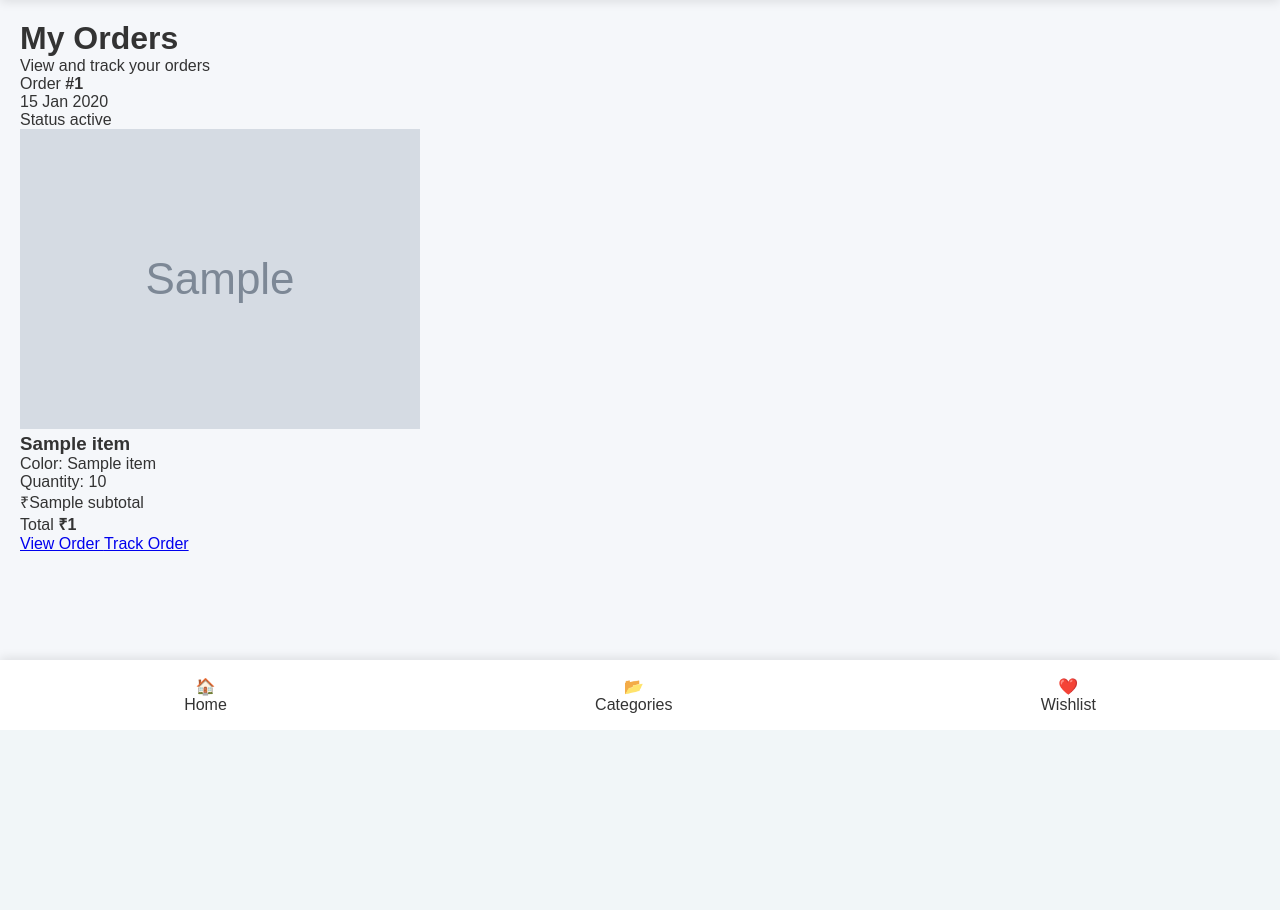
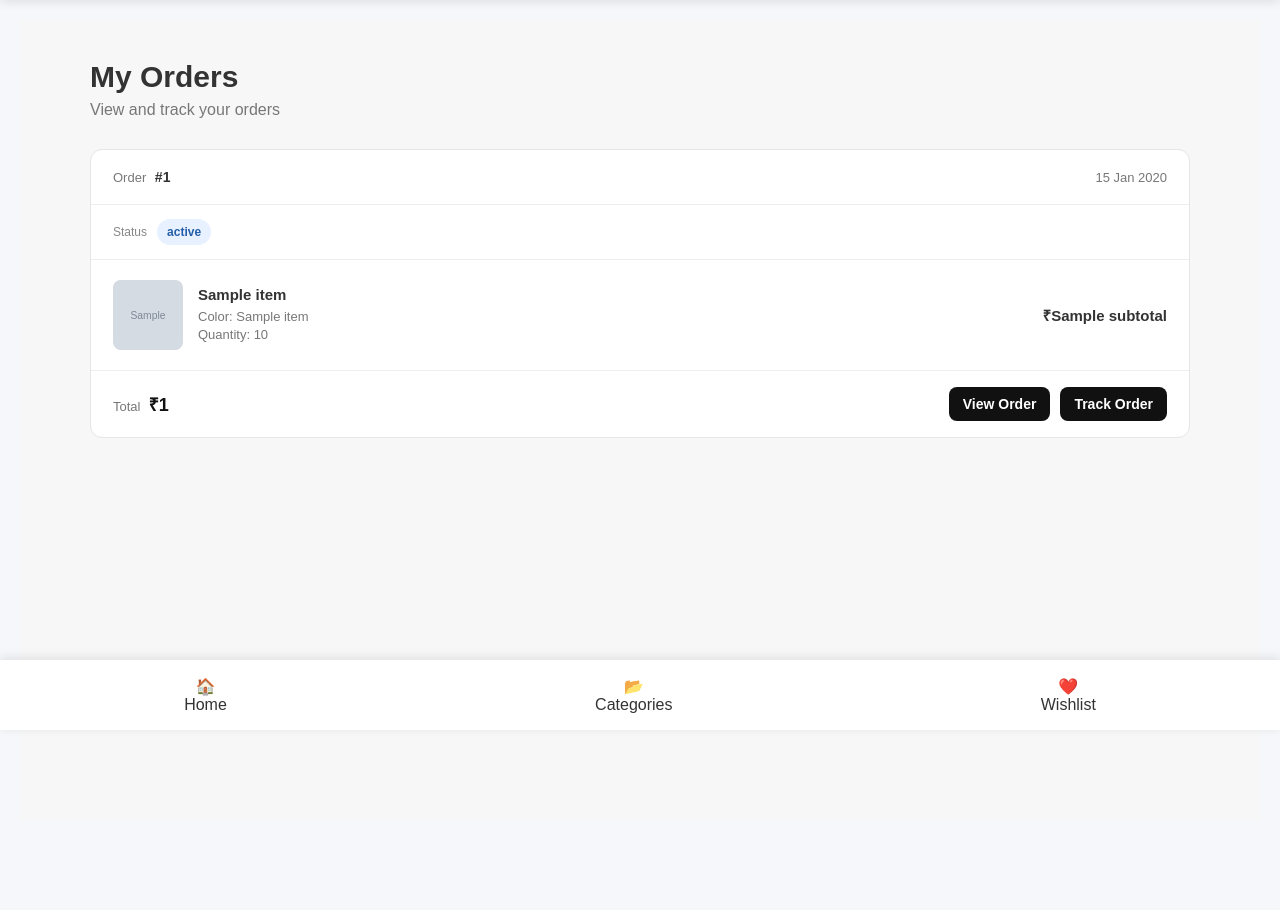
Before and after one commit to BIBIN-VINOY/E-Commerce-Single-Vendor-, a Django app: template template/orders/order_list.html in a window 1280 px wide. Shown: the part 70-980 px from the top of the page. Before the commit the page ends 800 px from the top, so only its background shows below. Run offline with Django 3.2, Linux system fonts and the light colour scheme; the template is opened without the code that fills it: most values are stand-ins (such as "Sample title", 1, 10 or a date in 2020); grey boxes marked "Sample" are stand-in pictures.

Commit message:
orders page updated

```diff
--- a/static/css/orders.css
+++ b/static/css/orders.css
@@ -1,8 +1,13 @@
+/* =========================
+   PAGE LAYOUT
+========================= */
+
 .orders-page,
 .order-detail-page {
     min-height: 100vh;
     background: #f7f7f7;
-    padding: 40px 20px 80px;
+    /* extra bottom padding so the fixed bottom nav never covers content */
+    padding: 40px 20px 120px;
 }
 
 .orders-container,
@@ -87,17 +127,38 @@
     font-size: 14px;
 }
 
+.order-card-header .order-date {
+    color: #777;
+    font-size: 13px;
+}
+
 
 /* =========================
    STATUS
 ========================= */
 
-.status-badge {
+.order-status-row {
+    display: flex;
+    align-items: center;
+    gap: 10px;
+    padding: 14px 22px;
+    border-bottom: 1px solid #eee;
+}
+
+.status-label {
+    color: #888;
+    font-size: 12px;
+}
+
+.status-badge,
+.order-status {
     display: inline-block;
     padding: 6px 10px;
     border-radius: 20px;
     font-size: 12px;
     font-weight: 600;
+    background: #f1f1f1;
+    color: #555;
 }
 
 .status-pending {
@@ -132,7 +193,68 @@
 
 
 /* =========================
-   ORDER INFO
+   ORDER ITEMS (LIST PAGE)
+========================= */
+
+.order-items {
+    display: flex;
+    flex-direction: column;
+    padding: 6px 22px;
+}
+
+.order-item {
+    display: grid;
+    grid-template-columns: 70px 1fr auto;
+    align-items: center;
+    gap: 15px;
+    padding: 14px 0;
+    border-bottom: 1px solid #f0f0f0;
+}
+
+.order-item:last-child {
+    border-bottom: none;
+}
+
+.order-item-image {
+    width: 70px;
+    height: 70px;
+}
+
+.order-item-image img,
+.order-item-image .image-placeholder {
+    width: 100%;
+    height: 100%;
+    object-fit: cover;
+    border-radius: 8px;
+    background: #f1f1f1;
+}
+
+.order-item-image .image-placeholder {
+    display: flex;
+    align-items: center;
+    justify-content: center;
+    font-size: 22px;
+}
+
+.order-item-info h3 {
+    margin: 0 0 6px;
+    font-size: 15px;
+}
+
+.order-item-info p {
+    margin: 3px 0;
+    color: #777;
+    font-size: 13px;
+}
+
+.order-item-price {
+    font-size: 15px;
+    font-weight: 600;
+}
+
+
+/* =========================
+   OLD LIST LAYOUT (kept for compatibility)
 ========================= */
 
 .order-info {
@@ -228,12 +345,17 @@
     flex-shrink: 0;
 }
 
-.view-order-btn {
-    display: inline-flex;
-    align-items: center;
-    text-decoration: none;
+.order-total {
+    display: flex;
+    align-items: baseline;
+    gap: 8px;
+    color: #777;
+    font-size: 13px;
+}
+
+.order-total strong {
     color: #111;
-    font-weight: 600;
+    font-size: 18px;
 }
 
 .order-actions {
@@ -251,10 +373,61 @@
 
 
 /* =========================
-   EMPTY
+   BUTTONS
 ========================= */
 
-.empty-orders {
+.order-btn,
+.track-order-btn,
+.cancel-order-btn,
+.delete-order-btn,
+.view-order-btn {
+    display: inline-flex;
+    align-items: center;
+    justify-content: center;
+    border: none;
+    border-radius: 8px;
+    padding: 9px 14px;
+    font-family: inherit;
+    font-size: 14px;
+    font-weight: 600;
+    text-decoration: none;
+    cursor: pointer;
+}
+
+.order-btn {
+    background: #111;
+    color: #fff;
+}
+
+.track-order-btn {
+    background: #f1f1f1;
+    color: #222;
+}
+
+.cancel-order-btn {
+    background: #fff3f3;
+    color: #c62828;
+}
+
+.delete-order-btn {
+    background: #f5f5f5;
+    color: #555;
+}
+
+.order-btn:hover,
+.track-order-btn:hover,
+.cancel-order-btn:hover,
+.delete-order-btn:hover {
+    opacity: 0.85;
+}
+
+
+/* =========================
+   EMPTY STATE
+========================= */
+
+.empty-orders,
+.no-orders {
     background: white;
     border: 1px solid #e5e5e5;
     border-radius: 12px;
--- a/template/includes/bottom_nav.html
+++ b/template/includes/bottom_nav.html
@@ -14,7 +14,7 @@
         <span>Wishlist</span>
     </a>
     {% if user.is_authenticated %}
-    <a href="#">
+    <a href="{% url 'orders:order_list' %}">
         📦
         <span>Orders</span>
     </a>
--- a/template/orders/order_list.html
+++ b/template/orders/order_list.html
@@ -4,6 +4,10 @@
 {% block title %}
     My Orders
 {% endblock %}
+
+{% block extra_css %}
+<link rel="stylesheet" href="{% static 'css/orders.css' %}">
+{% endblock%}
 
 {% block content %}
 
```
Also changed, not shown: other parts of static/css/orders.css (+67 -61 lines).
